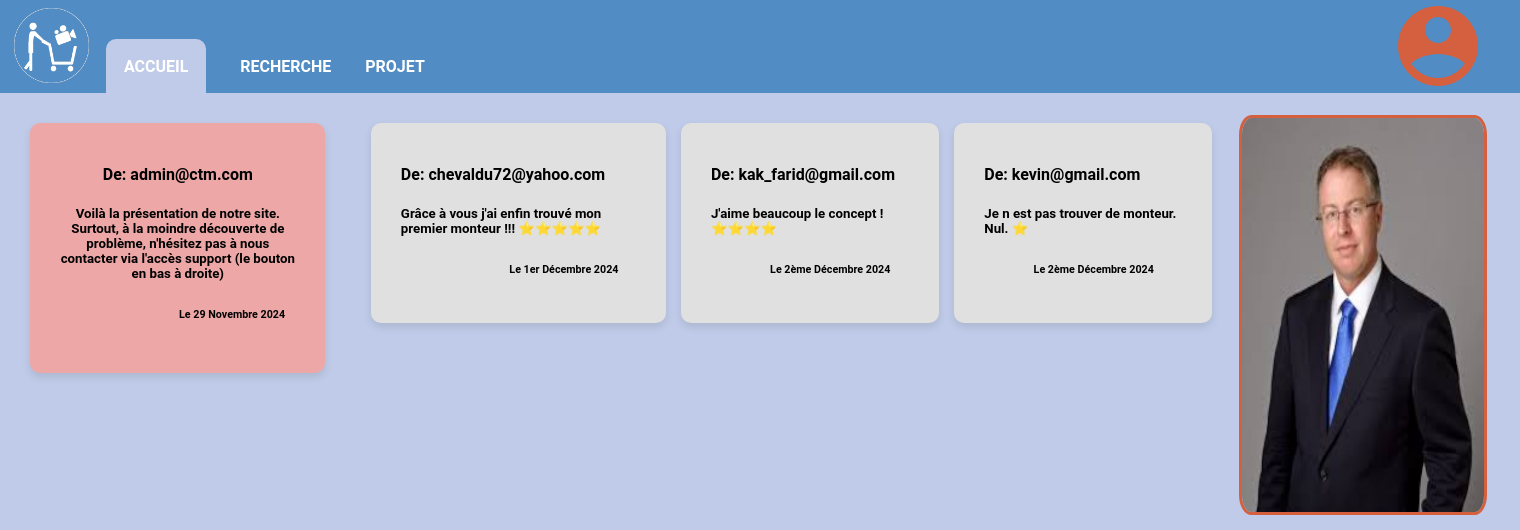
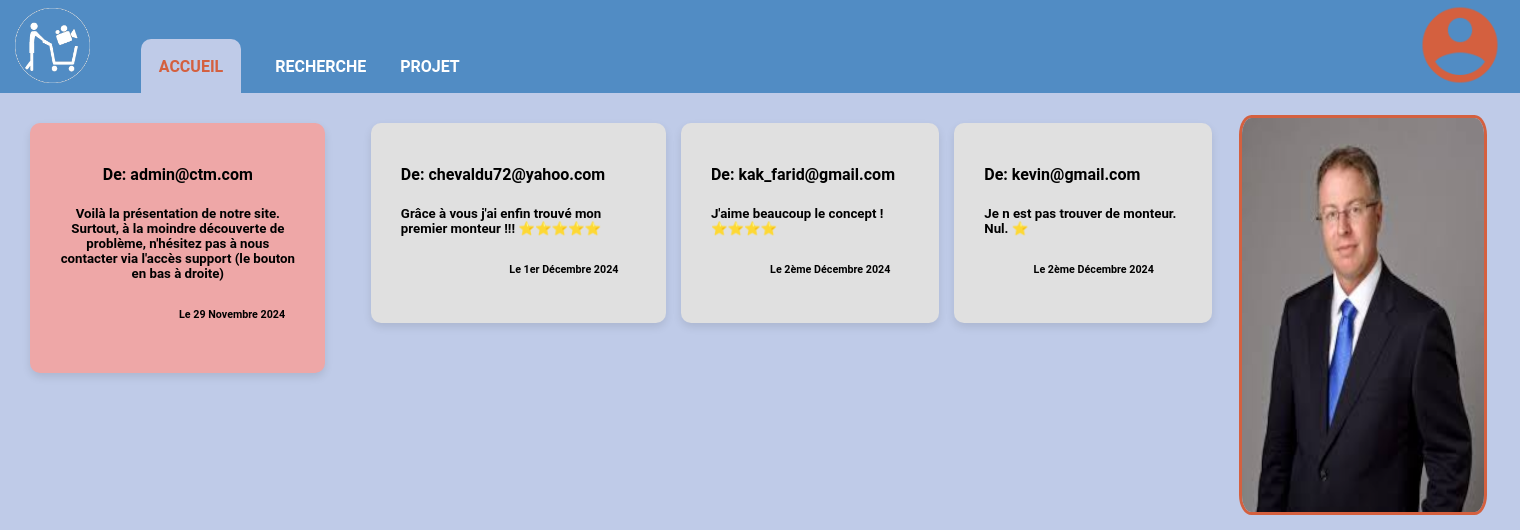
Before and after one commit to Neplexx/PROJET-WEB, a PHP site: page /html/accueil.html in a window 1520 px wide. Shown: the top 530 px of the page. Run offline with PHP 8.4, Linux system fonts and the light colour scheme.

Commit message:
Correction nav et header images + organisations

```diff
--- a/html/accueil.html
+++ b/html/accueil.html
@@ -11,13 +11,13 @@
     </head>
     <body>
         <header>
-            <a href="../index.html"><img id="logo" src="../pictures/logorond.png" alt="Logo CTM"></a>
-            <a id="util" href="espclient.html"><img src="../pictures/photoDeProfil.png" alt="Photo de profil" ></a>
+            <a id= "index" href="../index.html"><img id="indexImage" href="../index.html" src="../pictures/logorond.png" alt="Logo CTM"></a>
+            <a id="espaceClient" href="espclient.html"><img id="espaceClientImage" src="../pictures/photoDeProfil.png" alt="Photo de profil" ></a>
         </header>
         <nav>
-            <ul><li><a id = "maintenant" href="accueil.html">Accueil</a></li>
-                <li><a href="recherche.html">Recherche</a></li>
-                <li><a href="projet.html">Projet</a></li>
+            <ul><li><a id = "pageActive" href="accueil.html">Accueil</a></li>
+                <li><a id = "pageNonActive" href="recherche.html">Recherche</a></li>
+                <li><a id = "pageNonActive" href="projet.html">Projet</a></li>
             </ul>
         </nav>
         <main>
--- a/styles/style.css
+++ b/styles/style.css
@@ -14,91 +14,37 @@
 }
 header {
     display: flex;
+    align-items: center;
+    position: relative;
 }
-header img {
-    transition: 0.8s ease-in-out;
+header #index {
+    position: absolute;
+    bottom:0;
+    left:1%;
 }
-header #util:hover {
+header #index img{
+    width: 75px;
+    height: 75px;
+    transition: transform 0.3s ease, width 0.3s ease, height 0.3s ease;
+}
+header #index img:hover {
+    content: url("../pictures/deco.png");
+    transform: scale(1.1);
+}
+header #espaceClient {
+    position: absolute;
+    right: 1%;
+    top: 0;
+}
+header #espaceClient img {
+    width: 90px;
+    height: 90px;
+    transition: transform 0.3s ease, width 0.3s ease, height 0.3s ease;
+}
+header #espaceClient:hover img {
     content: url("../pictures/photoDeProfil2.png");
-    position: relative;
-    height: 100px;
-    width: 100px;
-    top: 130%;
+    transform: scale(1.1);
 }
-
-.bigconteneur {
-display: flex;
-height: 438px;
-}
-.commentaire {
-    position: relative;
-    background: rgb(238, 167, 167);
-    padding: 20px 30px;
-    border-radius: 10px;
-    box-shadow: 0 4px 8px rgba(0, 0, 0, 0.1);
-    text-align: center;
-    height: 250px;
-    width: 700px;
-    left: 2%;
-    margin-top: 2%;
-}
-.commentaire2 {
-    position: relative;
-    background: var(--gris-texte);
-    padding: 20px 30px;
-    border-radius: 10px;
-    box-shadow: 0 4px 8px rgba(0, 0, 0, 0.1);
-    height: 200px;
-    width: 700px;
-    left: 5%;
-    margin-top: 2%;
-}
-.commentaire3 {
-    position: relative;
-    background: var(--gris-texte);
-    padding: 20px 30px;
-    border-radius: 10px;
-    box-shadow: 0 4px 8px rgba(0, 0, 0, 0.1);
-    height: 200px;
-    width: 600px;
-    left: 6%;
-    margin-top: 2%;
-}
-.commentaire4 {
-    position: relative;
-    background: var(--gris-texte);
-    padding: 20px 30px;
-    border-radius: 10px;
-    box-shadow: 0 4px 8px rgba(0, 0, 0, 0.1);
-    height: 200px;
-    width: 600px;
-    left: 7%;
-    margin-top: 2%;
-}
-header #logo:hover {
-    content: url("../pictures/deco.png");
-    position: relative;
-    height: 75px;
-    width: 75px;
-    top: 125%;
-}
-
-header #logo {
-position: relative;
-height: 75px;
-width: 75px;
-top: 125%;
-right:1706%;
-}
-
-header #util {
-    position: relative;
-    height: 60px;
-    width: 60px;
-    top: 40%;
-    left: 92%;
-}
-
 .noms {
     max-height: 0;
     overflow: hidden;
@@ -123,8 +69,8 @@ nav{
 }
 nav > ul > li{
     position: relative;
-    left: 10%;
-    margin-left:30px;
+    left: 20%;
+    margin-left: 30px;
     display: inline;
 
 }
@@ -166,7 +110,7 @@ nav > ul > li > a:hover {
             color: white;
         }
     }
-#maintenant{
+#pageActive{
     color: var(--orange);
     background-color:var(--bleu-fond);
     border-top-left-radius: 10px;
```
Also changed, not shown: other parts of styles/style.css (+169 -122 lines), html/projet.html (+6 -6 lines), html/recherche.html (+5 -5 lines).
